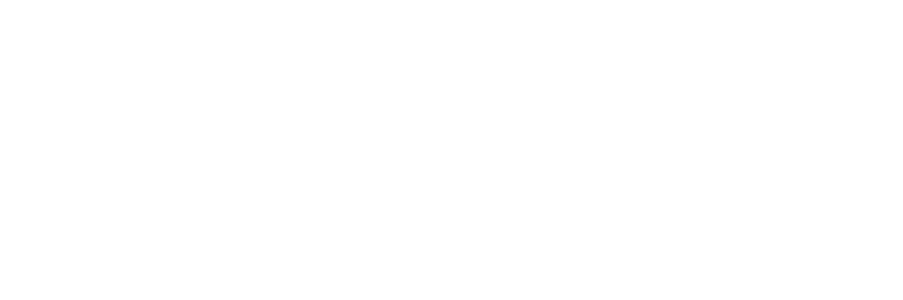
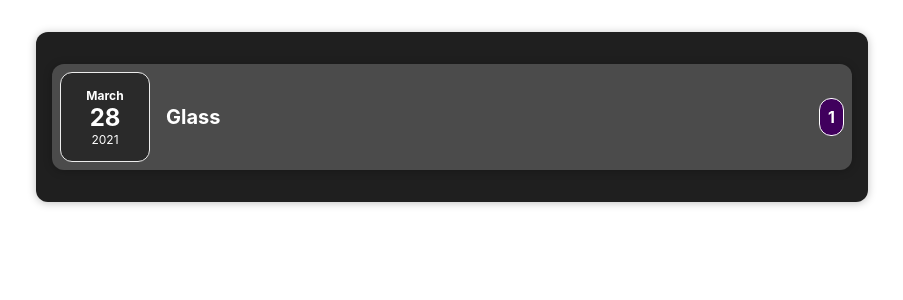
Before and after one commit to neziriElvira/water-tracker-app, a React (Create React App) app: page / in a window 1280 px wide. Shown: the top 300 px of the page, without its empty margins (188-1091 px from the left). Built offline with nearby package versions, Linux system fonts and the light colour scheme.

Commit message:
created app architecture

```diff
--- a/src/App.js
+++ b/src/App.js
@@ -1,9 +1,10 @@
+import Drinks from "./components/Drinks/Drinks";
 
 
 function App() {
   return (
     <div className="App">
-
+      <Drinks />
     </div>
   );
 }
--- /dev/null
+++ b/src/components/Drinks/DrinkDate.css
@@ -0,0 +1,26 @@
+.drink-date {
+    display: flex;
+    flex-direction: column;
+    width: 5.5rem;
+    height: 5.5rem;
+    border: 1px solid #ececec;
+    background-color: #2a2a2a;
+    color: white;
+    border-radius: 12px;
+    align-items: center;
+    justify-content: center;
+}
+
+.drink-date__month {
+    font-size: 0.75rem;
+    font-weight: bold;
+}
+
+.drink-date__year {
+    font-size: 0.75rem;
+}
+
+.drink-date__day {
+    font-size: 1.5rem;
+    font-weight: bold;
+}
--- /dev/null
+++ b/src/components/Drinks/DrinkDate.js
@@ -0,0 +1,19 @@
+import React from "react";
+import './DrinkDate.css';
+const DrinkDate = () => {
+
+    const drinkingDate = new Date(2021, 2, 28);
+    const month = drinkingDate.toLocaleString('en-US', { month: 'long' });
+    const day = drinkingDate.toLocaleString('en-US', { day: '2-digit' });
+    const year = drinkingDate.getFullYear();
+
+    return (
+        <div className="drink-date">
+            <div className="drink-date__month">{month}</div>
+            <div className="drink-date__day">{day}</div>
+            <div className="drink-date__year">{year}</div>
+        </div>
+    )
+}
+
+export default DrinkDate;
--- /dev/null
+++ b/src/components/Drinks/DrinkItem.css
@@ -0,0 +1,54 @@
+.drink-item {
+    display: flex;
+    justify-content: space-between;
+    align-items: center;
+    padding: 0.5rem;
+    margin: 1rem 0;
+    background-color: #4b4b4b;
+}
+
+.drink-item__description {
+    display: flex;
+    flex-direction: column;
+    gap: 1rem;
+    align-items: flex-end;
+    flex-flow: column-reverse;
+    justify-content: flex-start;
+    flex: 1;
+}
+
+.drink-item h2 {
+    color: #3a3a3a;
+    font-size: 1rem;
+    flex: 1;
+    margin: 0 1rem;
+    color: white;
+}
+
+.drink-item__number {
+    font-size: 1rem;
+    font-weight: bold;
+    color: white;
+    background-color: #40005d;
+    border: 1px solid white;
+    padding: 0.5rem;
+    border-radius: 12px;
+}
+
+@media (min-width: 580px) {
+    .drink-item__description {
+        flex-direction: row;
+        align-items: center;
+        justify-content: flex-start;
+        flex: 1;
+    }
+
+    .drink-item__description h2 {
+        font-size: 1.25rem;
+    }
+
+    .drink-item__price {
+        font-size: 1.25rem;
+        padding: 0.5rem 1.5rem;
+    }
+}
--- /dev/null
+++ b/src/components/Drinks/DrinkItem.js
@@ -0,0 +1,22 @@
+import React from "react";
+import './DrinkItem.css';
+import DrinkDate from "./DrinkDate";
+import Card from "../UI/Card";
+const DrinkItem = () => {
+
+
+    const drinkTtitle = 'Glass';
+    const drinkAmount = 1;
+
+    return (
+        <Card className="drink-item">
+            <DrinkDate />
+            <div className="drink-item__description">
+                <h2>{drinkTtitle}</h2>
+                <div className="drink-item__number">{drinkAmount}</div>
+            </div>
+        </Card>
+    );
+}
+
+export default DrinkItem;
--- /dev/null
+++ b/src/components/Drinks/Drinks.css
@@ -0,0 +1,7 @@
+         .drinks {
+             padding: 1rem;
+             background-color: rgb(31, 31, 31);
+             margin: 2rem auto;
+             width: 50rem;
+             max-width: 95%;
+         }
--- /dev/null
+++ b/src/components/Drinks/Drinks.js
@@ -0,0 +1,14 @@
+import React from "react";
+import DrinkItem from "./DrinkItem";
+import './Drinks.css';
+import Card from "../UI/Card";
+
+const Drinks = () => {
+    return (
+        <Card className='drinks'>
+            <DrinkItem />
+        </Card>
+    )
+}
+
+export default Drinks;
--- /dev/null
+++ b/src/components/UI/Card.css
@@ -0,0 +1,4 @@
+.card {
+    border-radius: 12px;
+    box-shadow: 0 1px 8px rgba(0, 0, 0, 0.25);
+}
--- /dev/null
+++ b/src/components/UI/Card.js
@@ -0,0 +1,12 @@
+import React from "react";
+import './Card.css';
+const Card = (props) => {
+
+    const classes = 'card ' + props.className;
+
+    return (
+        <div className={classes}>{props.children}</div>
+    )
+}
+
+export default Card;
```
